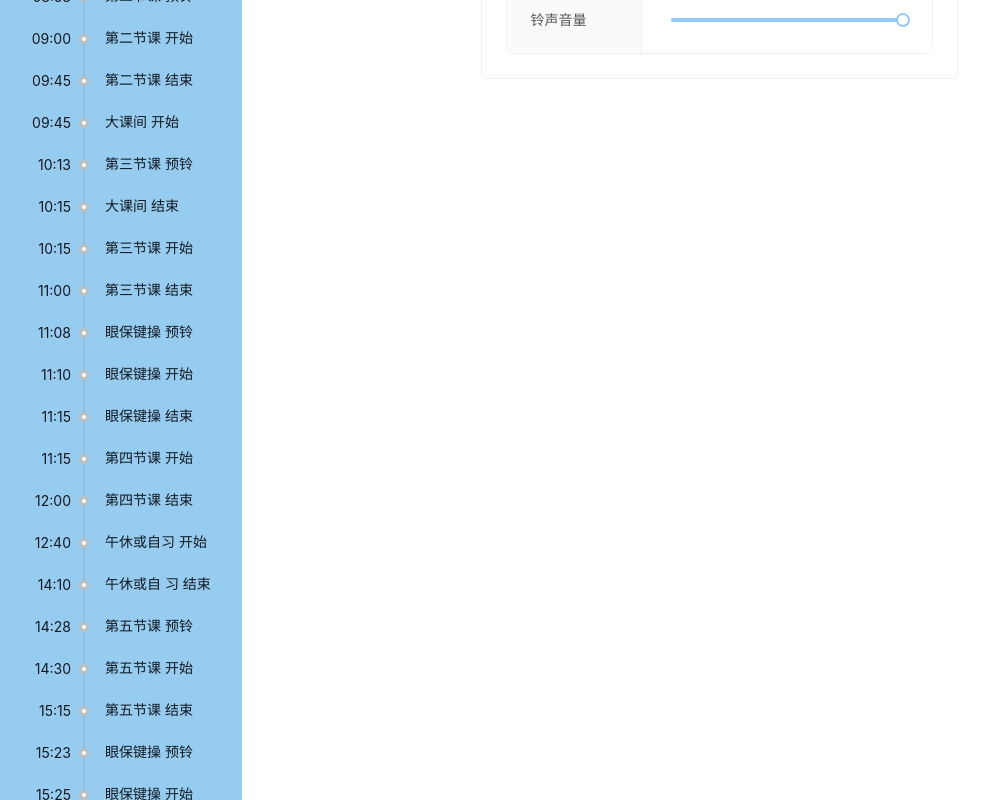
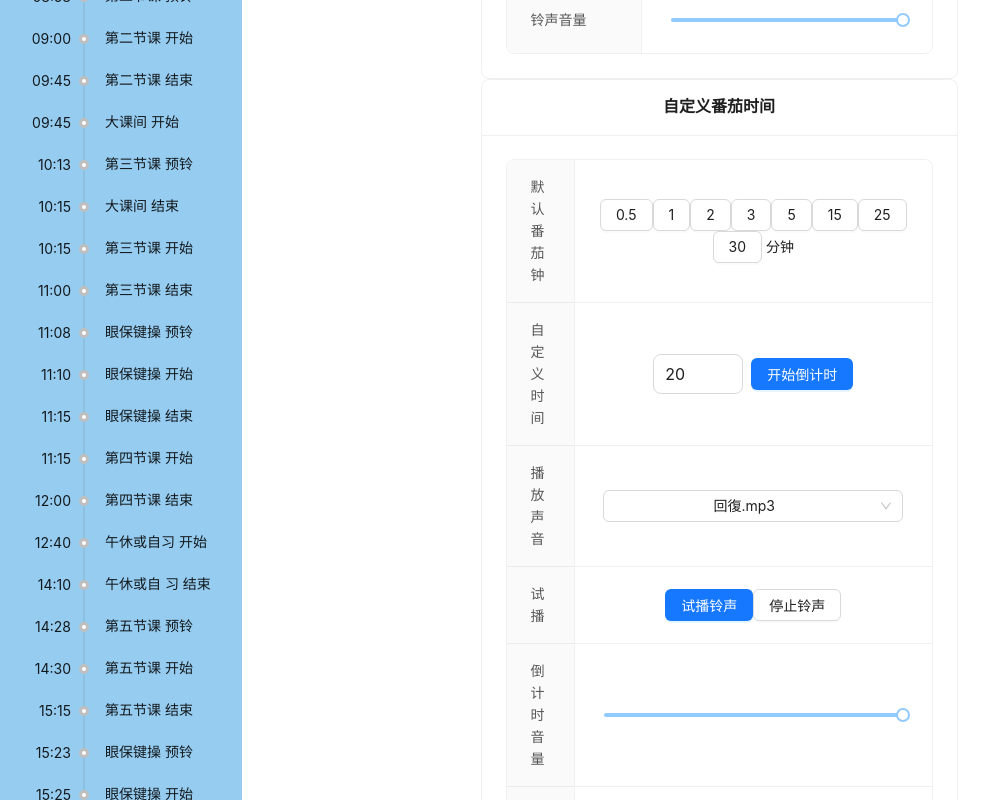
Before and after one commit to Keyboard-Society/school-broadcast-simulator, a React (Create React App) app: page / in a window 1280 px wide. Shown: the part 860-1660 px from the top of the page, without its empty margins (76-1065 px from the left). Built offline with nearby package versions, Linux system fonts and the light colour scheme.

Commit message:
feature: Add tomato clock

```diff
--- a/src/App.tsx
+++ b/src/App.tsx
@@ -1,6 +1,6 @@
 // src/App.tsx
 
-import { Button, Col, Descriptions, Flex, Layout, Row, Slider } from "antd";
+import { Button, Col, Descriptions, Flex, Layout, Row } from "antd";
 
 import React, { useRef, useState } from "react";
 import "./App.css";
@@ -10,6 +10,7 @@ import Header from "./Component/Header";
 import SoundPlayer from "./SoundPlayer";
 
 import Markdown from "react-markdown";
+import CountdownComponent from "./Component/Countdown";
 import Sider from "./Component/Sider";
 import {
   NodeProps,
@@ -153,6 +154,7 @@ const App: React.FC = () => {
                   stopSound={stopSoundInSoundPlayer}
                   setVolume={setSoundInSoundPlayerVolume}
                 />
+                <CountdownComponent />
               </Col>
               <Col span={6}></Col>
             </Row>
--- a/src/Component/Card.tsx
+++ b/src/Component/Card.tsx
@@ -1,7 +1,7 @@
 // src/Timeline.tsx
-import React, { useEffect, useRef, useState } from "react";
+import { Button, Card, Descriptions, Slider, Typography } from "antd";
+import React from "react";
 import { NodeProps } from "../Node";
-import { Button, Card, Descriptions, Typography, Slider } from "antd";
 // import rehypeHighlight from 'rehype-highlight'
 import Markdown from "react-markdown";
 
@@ -24,7 +24,6 @@ const CardComponent: React.FC<CardComponentProps> = ({
     <Card title={"next: " + node.name}>
       <Descriptions bordered column={1}>
         <Descriptions.Item label="事件名称 ">
-          {" "}
           <Text>{node.name}</Text>
         </Descriptions.Item>
         {node.note && (
--- /dev/null
+++ b/src/Component/Countdown.tsx
@@ -0,0 +1,237 @@
+// src/Timeline.tsx
+import {
+    Button,
+    Card,
+    Descriptions,
+    Divider,
+    Input,
+    InputNumber,
+    InputRef,
+    Progress,
+    Row,
+    Select,
+    Slider,
+    Space,
+    Typography,
+} from "antd";
+import React, { useEffect, useRef, useState } from "react";
+// import rehypeHighlight from 'rehype-highlight'
+import { PlusOutlined } from "@ant-design/icons";
+import SoundPlayer from "../SoundPlayer";
+
+const { Text, Link } = Typography;
+
+export interface CountdownProps {
+  startTime: number;
+  countDownMinute: number;
+  mp3: string;
+  denominator: number;
+  numerator: number;
+  percent: number;
+}
+
+interface CountdownComponentProps {}
+
+let index = 0;
+const CountdownComponent: React.FC<CountdownComponentProps> = ({}) => {
+  const countdownType = [0.5, 1, 2, 3, 5, 15, 25, 30];
+  const soundPlayerRef = useRef<SoundPlayer>(null);
+  const [countdownValue, setCountdownValue] = useState<number>(20);
+  const [items, setItems] = useState([
+    "default.mp3",
+    "回復.mp3",
+    "眼保健操.mp3",
+  ]);
+  const [soundSource, setSoundSource] = useState("回復.mp3");
+
+  const [countdownData, setCountdownData] = useState<CountdownProps[]>([]);
+  const inputRef = useRef<InputRef>(null);
+
+  const playSoundInSoundPlayer = (soundSource: string) => {
+    stopSoundInSoundPlayer(); // 停止先前的声音
+    if (soundPlayerRef.current) {
+      soundPlayerRef.current.playSound(soundSource, 1);
+    }
+  };
+
+  const stopSoundInSoundPlayer = () => {
+    if (soundPlayerRef.current) {
+      soundPlayerRef.current.stopSound();
+    }
+  };
+
+  const onNameChange = (event: React.ChangeEvent<HTMLInputElement>) => {
+    setSoundSource(event.target.value);
+  };
+
+  const addItem = (
+    e: React.MouseEvent<HTMLButtonElement | HTMLAnchorElement>
+  ) => {
+    e.preventDefault();
+    setItems([...items, soundSource || `New item ${index++}`]);
+    setSoundSource("");
+    setTimeout(() => {
+      inputRef.current?.focus();
+    }, 0);
+  };
+
+  const setSoundInSoundPlayerVolume = (value: number) => {
+    if (isNaN(value)) {
+      return;
+    }
+    if (soundPlayerRef.current) {
+      soundPlayerRef.current.setVolume(value);
+    }
+  };
+
+  const Countdown = (value: number) => {
+    var startTime = new Date().getTime() / 1000;
+
+    // countdownData
+    var data: CountdownProps = {
+      startTime: startTime,
+      countDownMinute: value,
+      mp3: soundSource,
+      numerator: 0,
+      denominator: value * 60,
+      percent: 0,
+    };
+
+    setCountdownData((prevData) => [...prevData, data]);
+    return;
+  };
+
+  useEffect(() => {
+    const interval = setInterval(() => {
+      setCountdownData((prevData) => {
+        const currentSeconds = new Date().getTime() / 1000;
+        // console.log(prevData);
+        return prevData
+          .map((data) => {
+            const numerator = Math.round(currentSeconds - data.startTime);
+            const percent =
+              Math.round((numerator / data.denominator) * 1000) / 10;
+
+            if (percent >= 100) {
+              playSoundInSoundPlayer(data.mp3);
+              console.log("playSoundInSoundPlayer");
+            }
+            const updatedData = {
+              ...data,
+              numerator,
+              percent,
+            };
+            return updatedData;
+          })
+          .filter((data) => data.percent < 100); // 过滤掉 percent 不满足条件的数据
+      });
+    }, 1000);
+
+    return () => clearInterval(interval);
+  }, []);
+
+  return (
+    <Card title="自定义番茄时间">
+      <SoundPlayer ref={soundPlayerRef} audioSrc="default.mp3" playCount={1} />
+      <Descriptions bordered column={1}>
+        <Descriptions.Item label="默认番茄钟">
+          {countdownType.map((countdownValue) => (
+            <Button
+              key={countdownValue}
+              onClick={() => {
+                Countdown(countdownValue);
+              }}
+            >
+              {countdownValue}
+            </Button>
+          ))}
+          <Text> 分钟</Text>
+        </Descriptions.Item>
+        <Descriptions.Item label="自定义时间">
+          <Space direction="horizontal">
+            <InputNumber
+              placeholder="倒计时(分钟)"
+              size="large"
+              changeOnWheel
+              value={countdownValue}
+              defaultValue={20}
+              onChange={(value) => setCountdownValue(value as number)}
+            />
+            <Button
+              id="startButton"
+              type="primary"
+              onClick={() => Countdown(countdownValue)}
+            >
+              开始倒计时
+            </Button>
+          </Space>
+        </Descriptions.Item>
+        <Descriptions.Item label="播放声音 ">
+          <Select
+            style={{ width: 300 }}
+            defaultValue={soundSource}
+            onChange={(value) => setSoundSource(value)}
+            dropdownRender={(menu) => (
+              <>
+                {menu}
+                <Divider style={{ margin: "8px 0" }} />
+                <Space style={{ padding: "0 8px 4px" }}>
+                  <Input
+                    placeholder="Please enter item"
+                    ref={inputRef}
+                    value={soundSource}
+                    onChange={onNameChange}
+                    onKeyDown={(e) => e.stopPropagation()}
+                  />
+                  <Button type="text" icon={<PlusOutlined />} onClick={addItem}>
+                    Add item
+                  </Button>
+                </Space>
+              </>
+            )}
+            options={items.map((item) => ({ label: item, value: item }))}
+          />
+        </Descriptions.Item>
+        <Descriptions.Item label="试播 ">
+          <Button
+            id="startButton"
+            type="primary"
+            onClick={() => {
+              playSoundInSoundPlayer(soundSource);
+            }}
+          >
+            试播铃声
+          </Button>
+          <Button onClick={stopSoundInSoundPlayer}>停止铃声</Button>
+        </Descriptions.Item>
+        <Descriptions.Item label="倒计时音量 ">
+          <Slider
+            defaultValue={30}
+            tooltip={{}}
+            min={0}
+            max={1}
+            step={0.01}
+            onChange={setSoundInSoundPlayerVolume}
+          />
+        </Descriptions.Item>
+        <Row id="clockSaver">
+          {countdownData.map((data) => (
+            <Space direction="vertical" align="baseline">
+              <Progress
+                key={data.startTime}
+                strokeLinecap="butt"
+                type="circle"
+                size={60}
+                percent={data.percent}
+              />
+              <Text>{data.numerator}s</Text>
+              <Text>{data.denominator}s</Text>
+            </Space>
+          ))}
+        </Row>
+      </Descriptions>
+    </Card>
+  );
+};
+
+export default CountdownComponent;
--- a/src/SoundPlayer.tsx
+++ b/src/SoundPlayer.tsx
@@ -1,5 +1,5 @@
 // src/SoundPlayer.tsx
-import React, { useRef } from "react";
+import React from "react";
 
 type SoundPlayerProps = {
   audioSrc: string;
@@ -59,11 +59,13 @@ class SoundPlayer extends React.Component<SoundPlayerProps, SoundPlayerState> {
     if (!audioSrc) {
       audioSrc = "default.mp3";
     }
-    this.audioRef.current?.pause();
+    this.audioRef.current!.pause();
     this.audioRef.current!.src = "/school-broadcast-simulator/" + audioSrc;
-    this.audioRef.current?.load();
-    this.audioRef.current?.play();
-    console.log("Playing sound:", audioSrc, playCount);
+    this.audioRef.current!.load();
+    this.audioRef.current!.addEventListener("canplay", (event) => {
+      this.audioRef.current!.play();
+      console.log("Playing sound:", audioSrc, playCount);
+    });
     this.setState({
       isPlaying: true,
       remainingPlays: playCount,
@@ -72,7 +74,7 @@ class SoundPlayer extends React.Component<SoundPlayerProps, SoundPlayerState> {
 
   stopSound = () => {
     this.audioRef.current?.pause();
-    this.audioRef.current?.load();
+    // this.audioRef.current?.load();
     console.log("Sound stopped");
     this.setState({
       isPlaying: false,
```
